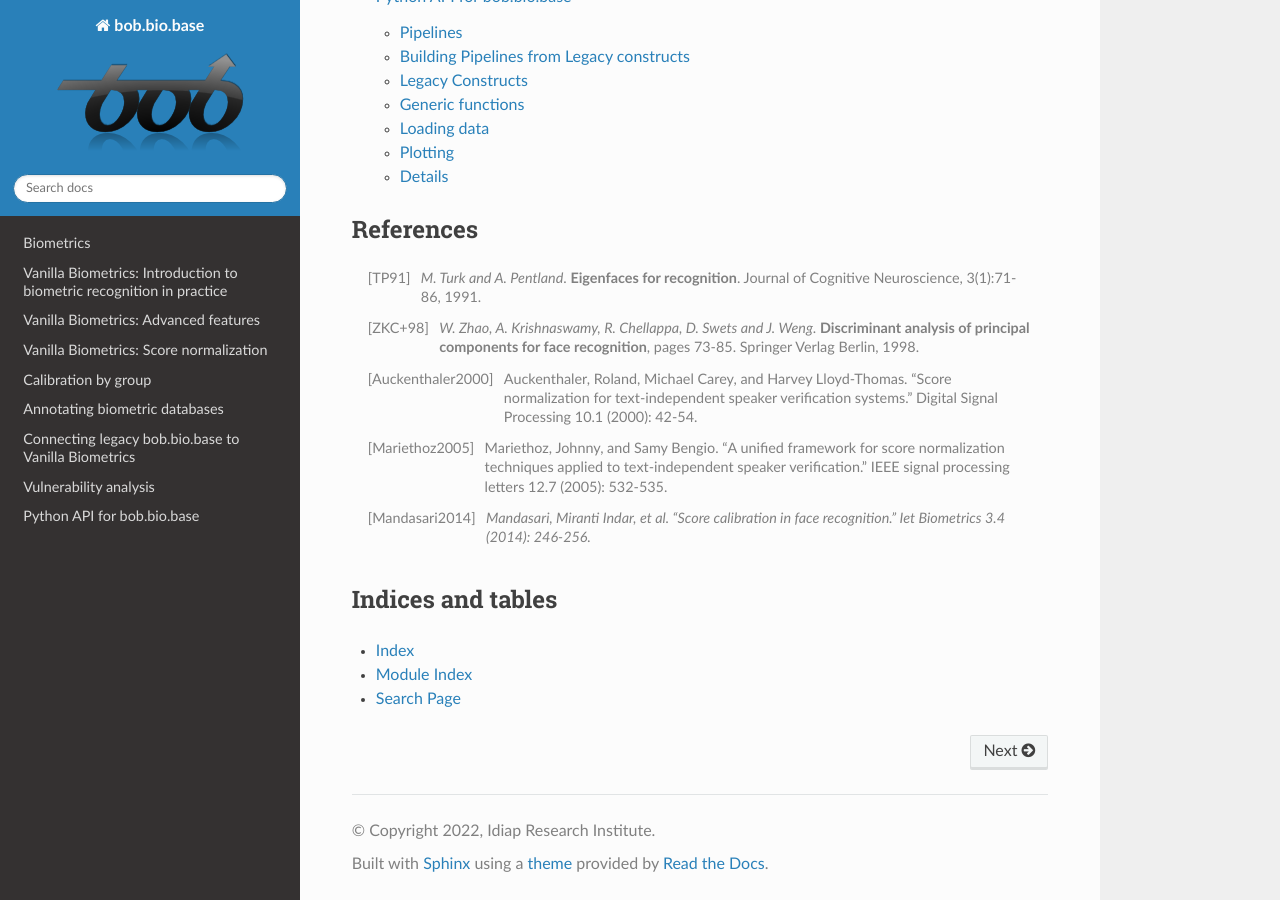
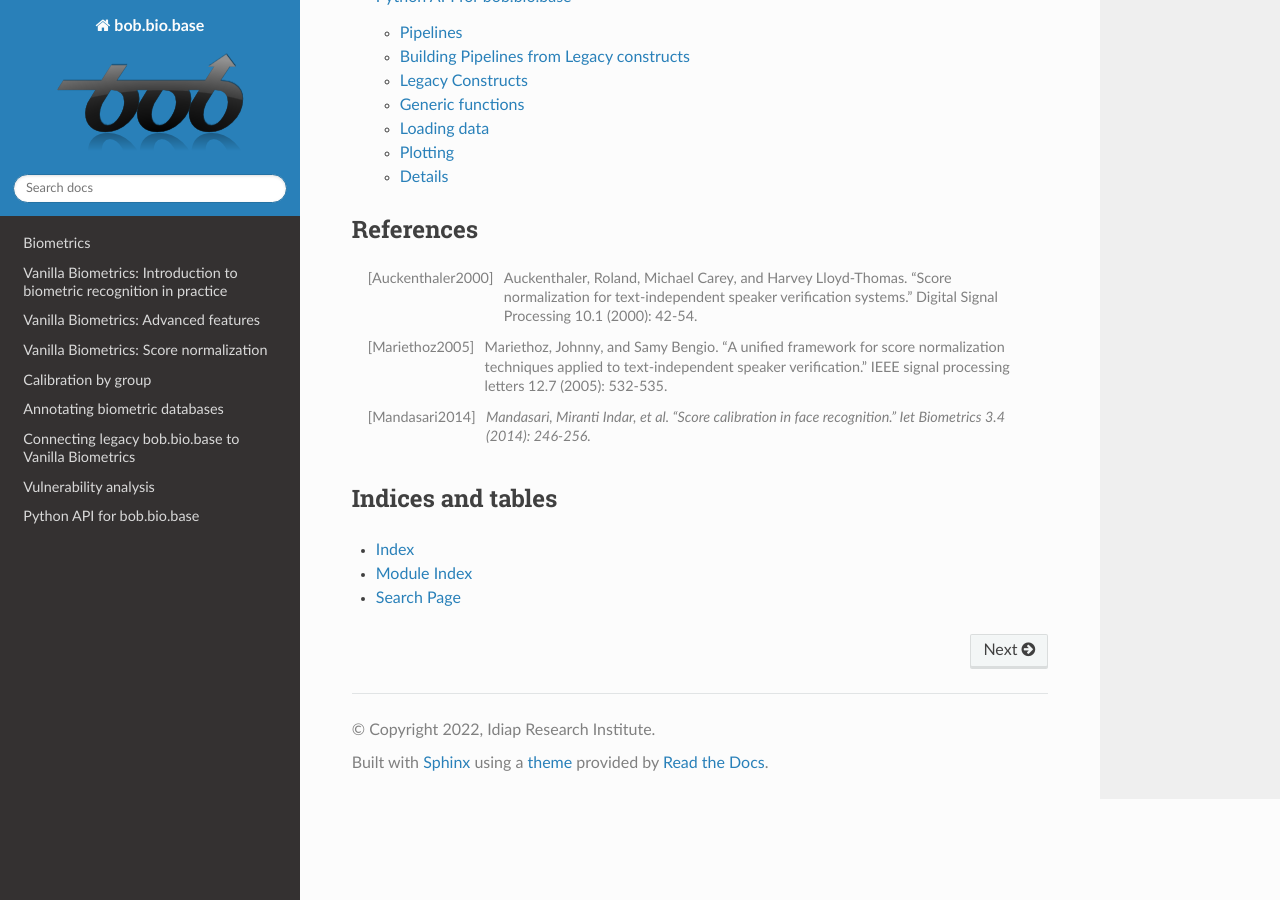
Before and after one commit to bioidiap/bob.bio.base, a Sphinx documentation site: the page built from doc/index.rst, in a window 1280 px wide and 900 px high, scrolled down 2620 px. Built offline with Sphinx 7.4.7 and the Read the Docs theme 2.0.0, drawn with Linux system fonts in a browser that asks for light colours; the version number could not be read and is left out.

Commit message:
remove unused references

```diff
--- a/doc/index.rst
+++ b/doc/index.rst
@@ -101,8 +101,6 @@ Reference Manual
 References
 ==========
 
-.. [TP91]    *M. Turk and A. Pentland*. **Eigenfaces for recognition**. Journal of Cognitive Neuroscience, 3(1):71-86, 1991.
-.. [ZKC+98]  *W. Zhao, A. Krishnaswamy, R. Chellappa, D. Swets and J. Weng*. **Discriminant analysis of principal components for face recognition**, pages 73-85. Springer Verlag Berlin, 1998.
 .. [Auckenthaler2000] Auckenthaler, Roland, Michael Carey, and Harvey Lloyd-Thomas. "Score normalization for text-independent speaker verification systems." Digital Signal Processing 10.1 (2000): 42-54.
 .. [Mariethoz2005] Mariethoz, Johnny, and Samy Bengio. "A unified framework for score normalization techniques applied to text-independent speaker verification." IEEE signal processing letters 12.7 (2005): 532-535.
 .. [Mandasari2014] `Mandasari, Miranti Indar, et al. "Score calibration in face recognition." Iet Biometrics 3.4 (2014): 246-256.`
```
